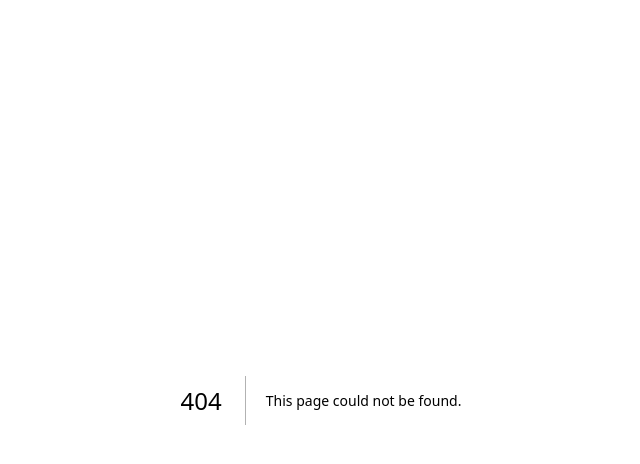
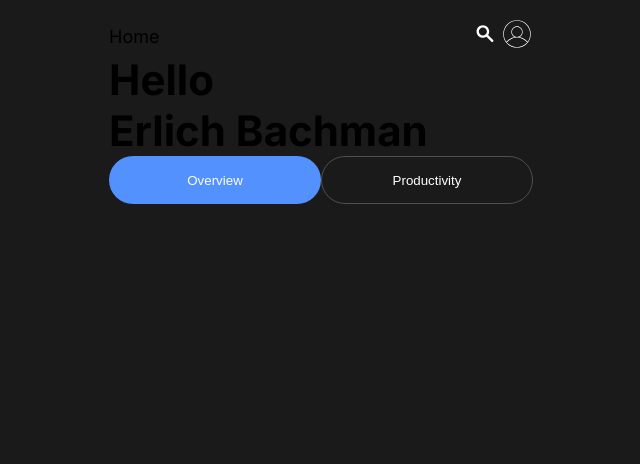
Before and after one commit to threethingsapp/threethingsapp, a Next.js app: page /home in a window 1280 px wide. Before the commit this address had no page. Shown: the top 464 px of the page, without its empty margins (319-959 px from the left). Built offline with nearby package versions, Linux system fonts and the light colour scheme.

Commit message:
wip: adding home page.

```diff
--- a/app/components/Avatar.tsx
+++ b/app/components/Avatar.tsx
@@ -10,7 +10,7 @@ const DEFAULT_IMAGE = "/avatar.svg";
 
 const Avatar = ({ image = DEFAULT_IMAGE }: Props): JSX.Element => {
   return (
-    <div className={styles.wrapper}>
+    <div>
       <Image
         src={image}
         alt="3d"
--- a/app/components/Heading.tsx
+++ b/app/components/Heading.tsx
@@ -1,12 +1,13 @@
 
 type Props = {
   children: string;
-  variant: 'v100';
-  style: Record<string, unknown>;
+  variant: 'v100' | 'v500';
+  style?: Record<string, unknown>;
 };
 
 const VARIANTS = {
-  'v100': { fontSize: '42px', fontWeight: 'bold' }
+  'v100': { fontSize: '42px', fontWeight: 'bold' },
+  'v500': { fontSize: '18px', fontWeight: 'initial' }
 };
 
 const Heading = ({ children, variant, style }: Props): JSX.Element => {
--- /dev/null
+++ b/app/home/home.module.css
@@ -0,0 +1,3 @@
+.button-wrapper {
+  display: flex;
+}
--- /dev/null
+++ b/app/home/page.tsx
@@ -0,0 +1,22 @@
+import { Button, Header, Heading, Layout } from "../components";
+import styles from './home.module.css';
+
+type Props = {};
+
+const Home = ({}: Props): JSX.Element => {
+  return (
+    <Layout>
+      <Header />
+
+      <Heading variant="v100">Hello</Heading>
+      <Heading variant="v100">Erlich Bachman</Heading>
+
+      <div className={styles['button-wrapper']}>
+        <Button title="Overview" theme="primary"/>
+        <Button title="Productivity" theme="outline" />
+      </div>
+    </Layout>
+  )
+};
+
+export default Home;
```
